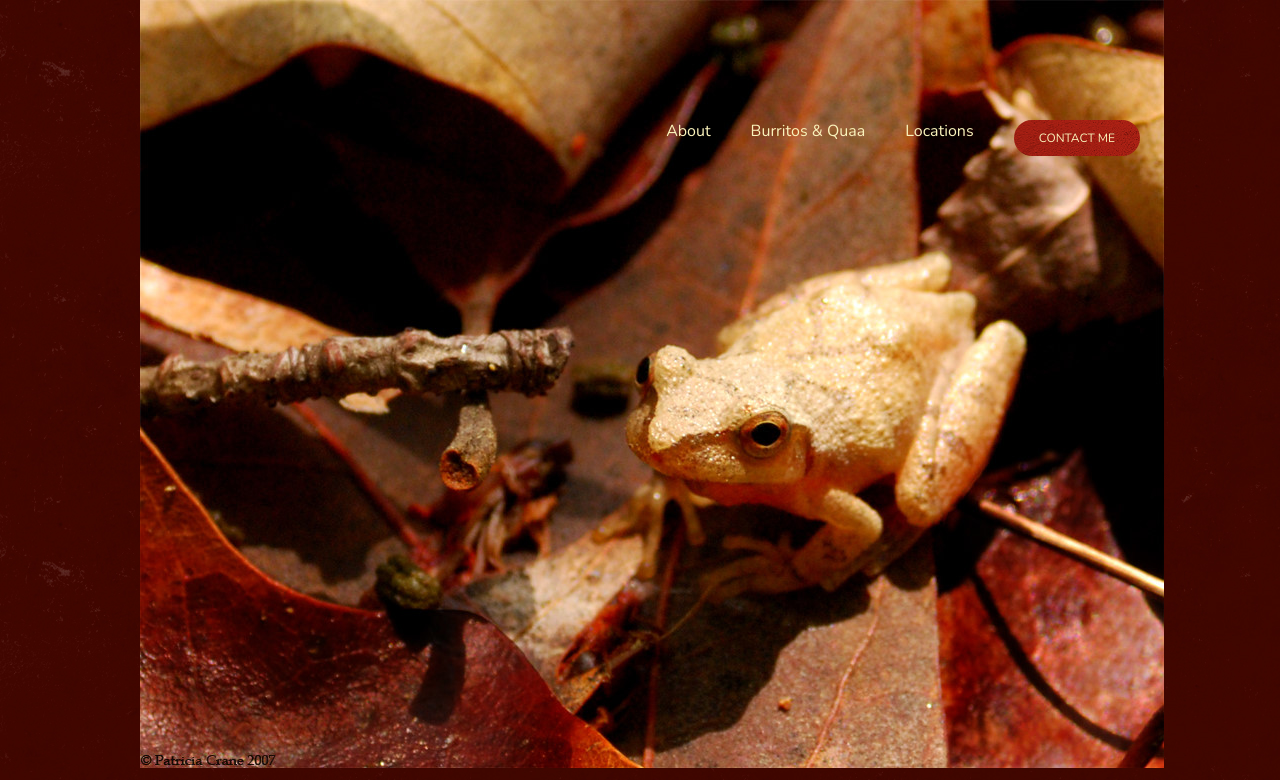
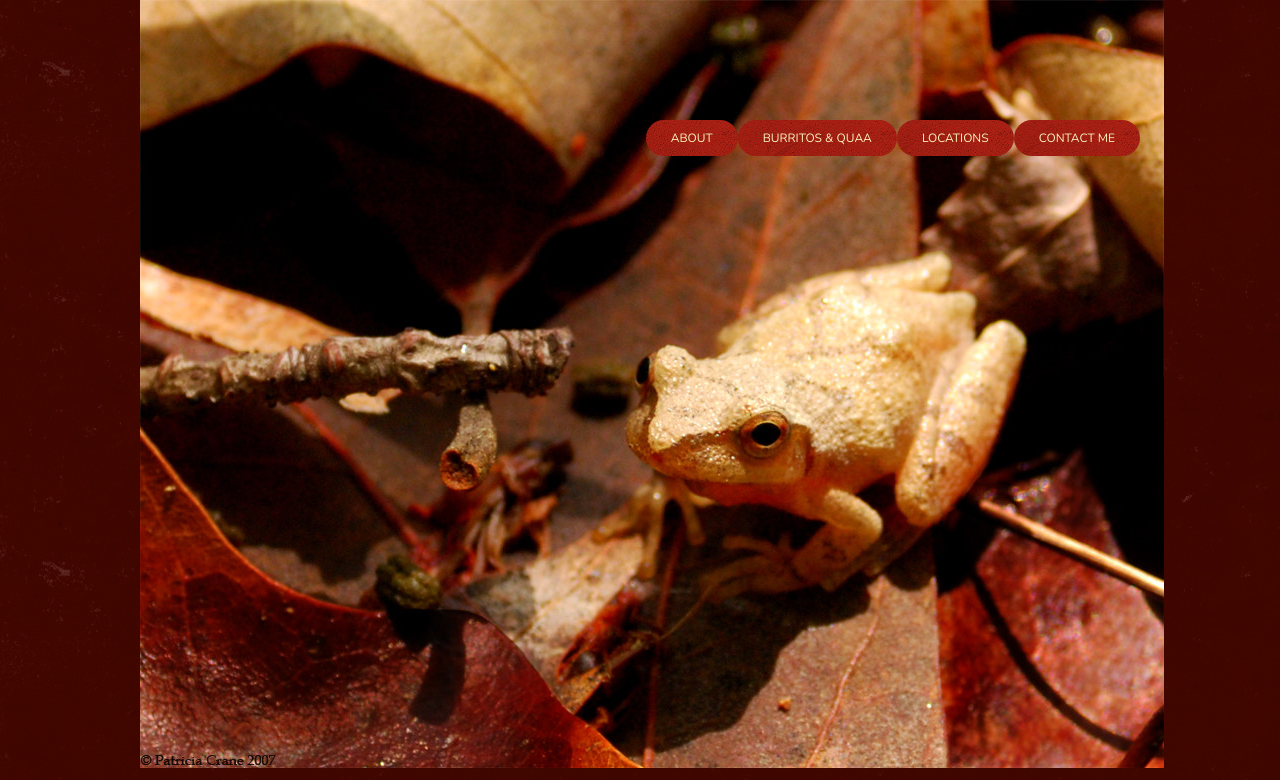
Before and after one commit to chhedarcheese/project1, a plain HTML site: page index.html in a window 1280 px wide. Shown: the top 780 px of the page. Drawn offline with nearby package versions, Linux system fonts and the light colour scheme; files whose address does not match are found by name.

Commit message:
Made the top link look a bit nicer

```diff
--- a/index.html
+++ b/index.html
@@ -17,9 +17,9 @@
 		</div>
 		<div class="grid_8 omega">
 			<ul class="nav">
-				<li><a href="#">About</a></li>
-				<li><a href="#">Burritos & Quaa</a></li>
-				<li><a href="#">Locations</a></li>
+				<li class="last"><a href="#">About</a></li>
+				<li class="last"><a href="#">Burritos & Quaa</a></li>
+				<li class="last"><a href="#">Locations</a></li>
 				<li class="last"><a href="#">Contact Me</a></li>
 			</ul>
 		</div>
```
